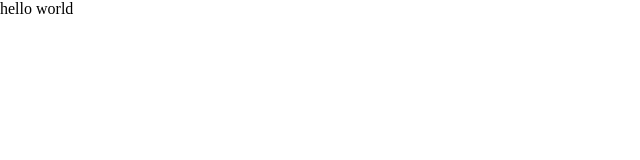
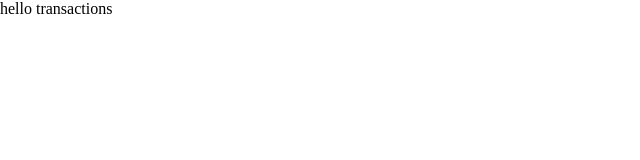
Before and after one commit to jonyfridja/probable-funicular-cap-f, a React (Create React App) app: page / in a window 1280 px wide. Shown: the top 160 px of the page, without its empty margins (0-640 px from the left). Built offline with nearby package versions, Linux system fonts and the light colour scheme.

Commit message:
added transaction page (main component)

```diff
--- a/src/App.tsx
+++ b/src/App.tsx
@@ -1,9 +1,13 @@
 import React from 'react';
+import TransactionPage from './pages/TransactionPage/TransactionPage';
 
 function App() {
+
   return (
     <div className="App">
-      hello world
+      <TransactionPage />
+
+
     </div>
   );
 }
--- a/src/index.css
+++ /dev/null
@@ -1,4 +0,0 @@
-body {
-  margin: 0;
-
-}
--- /dev/null
+++ b/src/pages/TransactionPage/TransactionPage.tsx
@@ -0,0 +1,14 @@
+import React, { ReactElement } from 'react'
+
+interface Props {
+
+}
+
+export default function TransactionPage({ }: Props): ReactElement {
+    return (
+        <div>
+            hello transactions
+             {/* <TransactionList /> */}
+        </div>
+    )
+}
```
